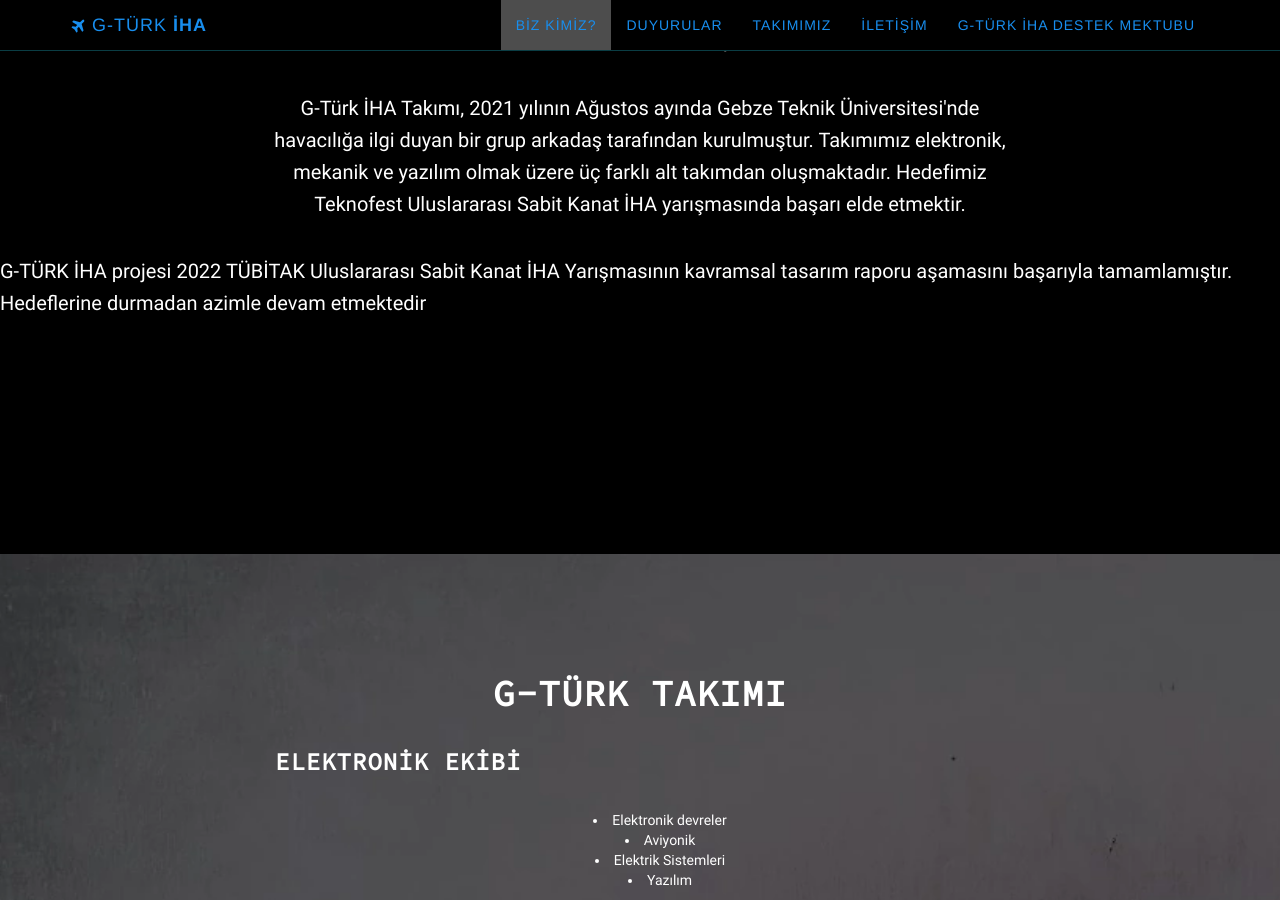
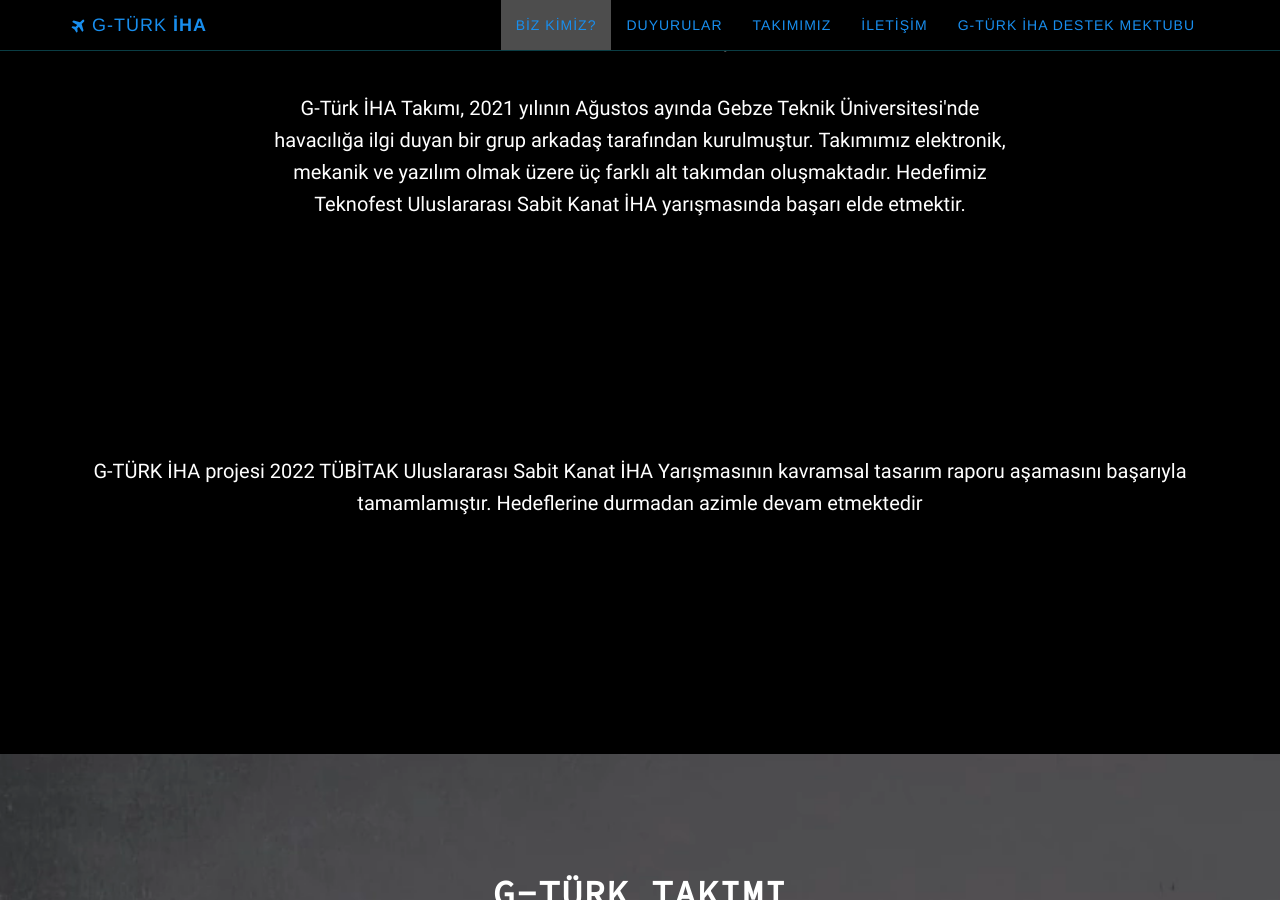
Before and after one commit to g-turk-iha/g-turk-iha, a Jekyll site: the page built from index.html, in a window 1280 px wide and 900 px high, scrolled down 1076 px. Built offline with Jekyll 4.4.1, drawn with Linux system fonts in a browser that asks for light colours.

Commit message:
Update news.html

```diff
--- a/_includes/news.html
+++ b/_includes/news.html
@@ -1,4 +1,4 @@
-<section id="news" class="m-5 p-5">
+<section id="news" class="container content-section text-center">
     <p>G-TÜRK İHA projesi 2022 TÜBİTAK Uluslararası Sabit Kanat İHA Yarışmasının kavramsal tasarım raporu aşamasını
         başarıyla
         tamamlamıştır. Hedeflerine durmadan azimle devam etmektedir</p>
```
